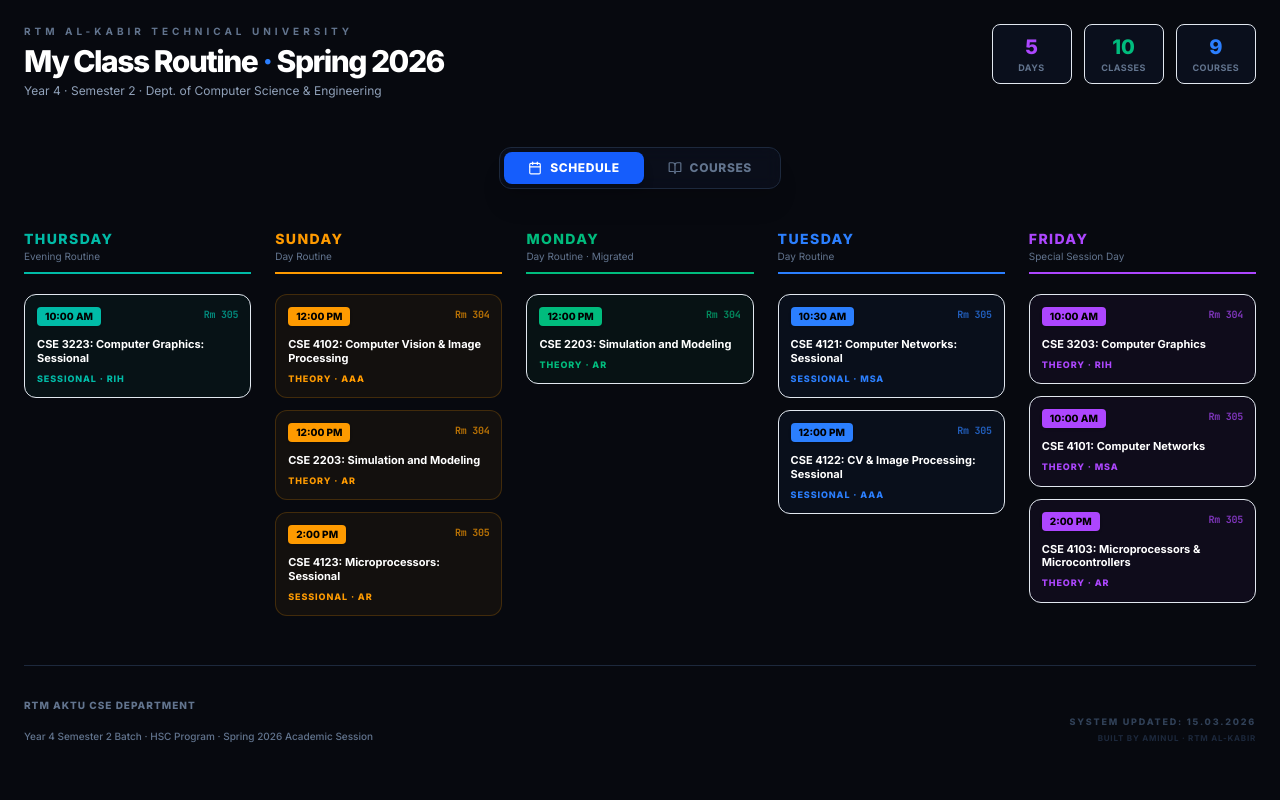
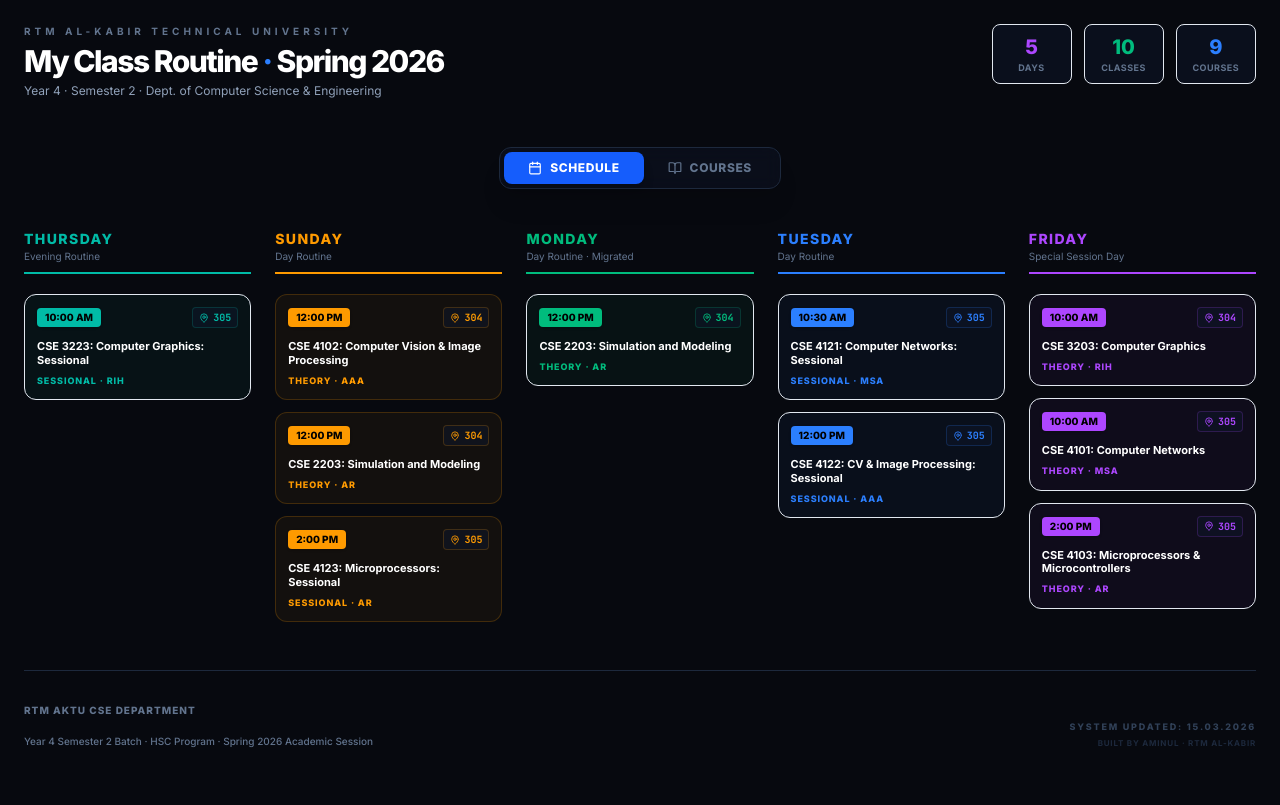
Before and after one commit to aminul-12/routine-, a React (Vite) app: page / in a window 1280 px wide. Built offline with nearby package versions, Linux system fonts and the light colour scheme.

Commit message:
feat: Improve class card UI and room display
Enhance the visual presentation of class cards by centering room information and adding a map pin icon. This improves clarity and provides a more intuitive user experience for locating classrooms.

```diff
--- a/src/App.tsx
+++ b/src/App.tsx
@@ -220,11 +220,13 @@ export default function App() {
                           transition={{ delay: idx * 0.1 }}
                           className={`${dayData.bg} border border-${dayData.color}-500/20 rounded-xl p-3 flex flex-col gap-3 group hover:border-${dayData.color}-500/40 transition-colors`}
                         >
-                          <div className="flex justify-between items-start">
+                          <div className="flex justify-between items-center">
                             <span className={`text-[10px] font-black ${dayData.badge} text-black px-2 py-0.5 rounded shadow-sm`}>
                               {cls.time}
                             </span>
-                            <span className={`text-[10px] ${dayData.accent} font-mono font-bold tracking-tight opacity-70`}>Rm {cls.room}</span>
+                            <div className={`flex items-center gap-1 text-[10px] ${dayData.accent} font-mono font-black bg-slate-900/50 px-1.5 py-0.5 rounded border border-current/20`}>
+                              <MapPin size={10} /> {cls.room}
+                            </div>
                           </div>
                           <div>
                             <p className="text-[11px] font-bold text-white leading-tight group-hover:text-blue-400 transition-colors">{cls.code}: {cls.title}</p>
@@ -274,8 +276,8 @@ export default function App() {
                           </div>
                         </div>
                       ) : (
-                        <div className="flex items-center gap-1 text-[9px] font-black uppercase tracking-widest text-emerald-500">
-                          <CheckCircle2 size={10} /> Found
+                        <div className={`flex items-center gap-1 text-[9px] font-black uppercase tracking-widest ${['CSE 4101', 'CSE 4121', 'CSE 4103', 'CSE 4123'].includes(c.code) ? 'text-blue-500' : 'text-emerald-500'}`}>
+                          <CheckCircle2 size={10} /> {['CSE 4101', 'CSE 4121', 'CSE 4103', 'CSE 4123'].includes(c.code) ? 'Extra' : 'In This Semester'}
                         </div>
                       )}
                     </div>
```
